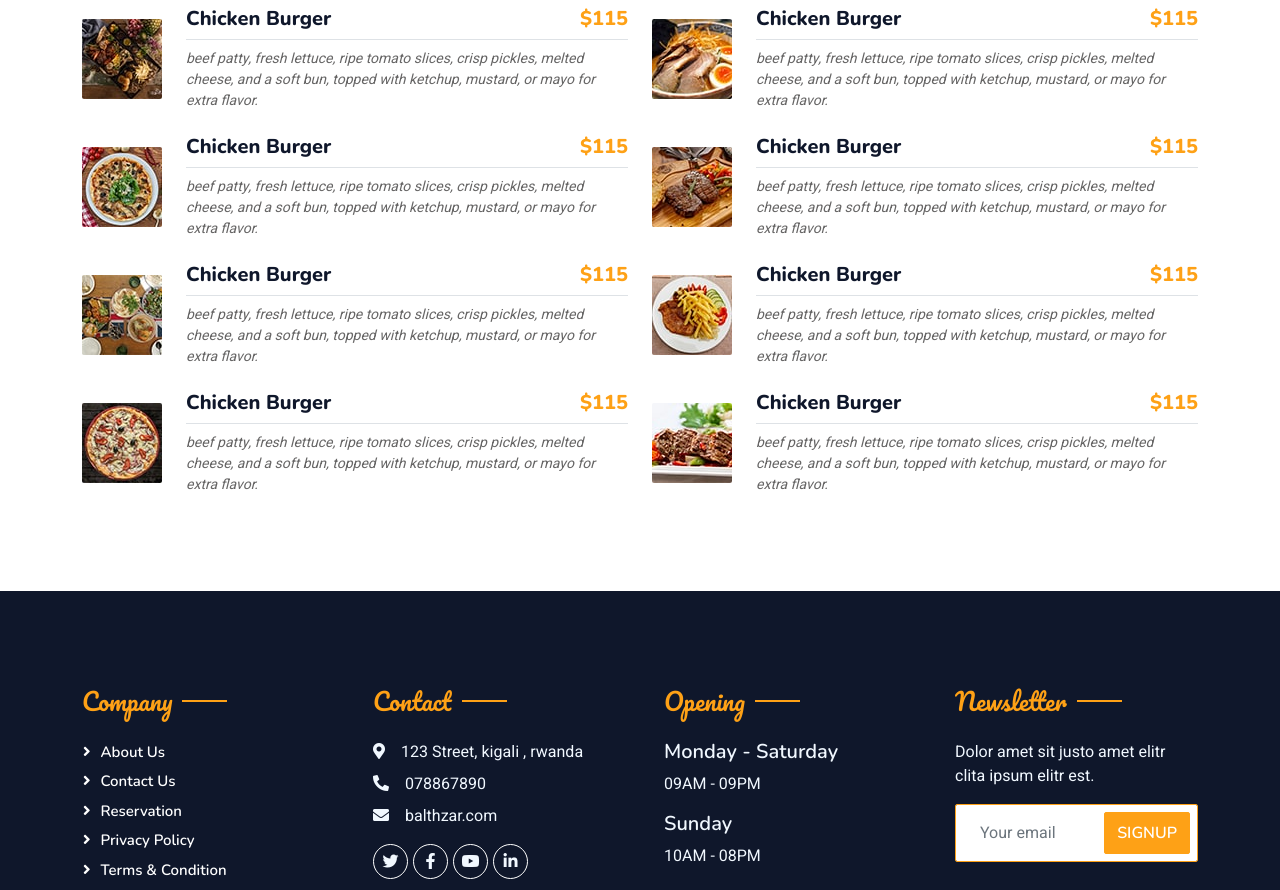
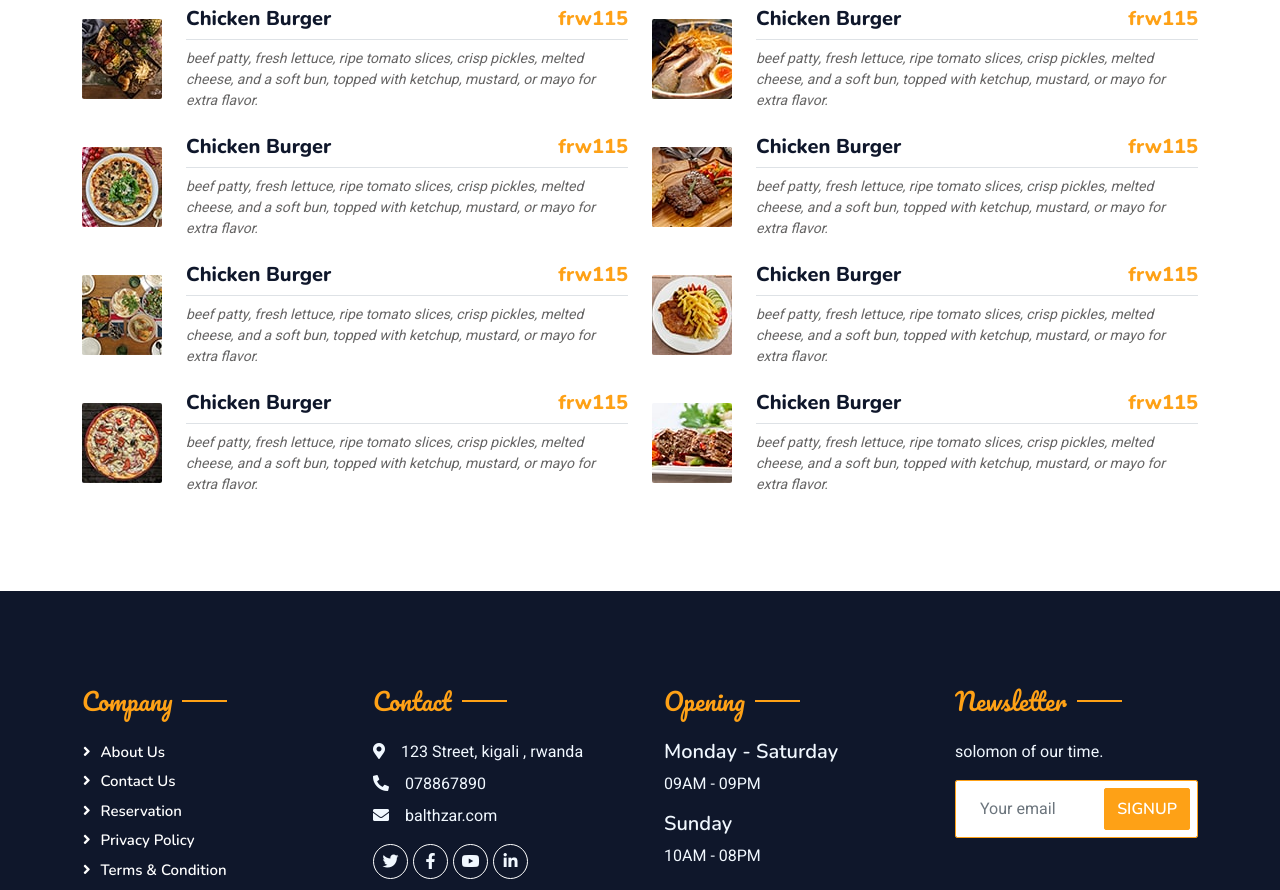
Before and after one commit to xixteenn/web-dev, a plain HTML site: page menu.html in a window 1280 px wide. Shown: the part 720-1610 px from the top of the page. Drawn offline with nearby package versions, Linux system fonts and the light colour scheme.

Commit message:
Update menu.html

```diff
--- a/menu.html
+++ b/menu.html
@@ -3,7 +3,7 @@
 
 <head>
     <meta charset="utf-8">
-    <title>Restoran - Bootstrap Restaurant Template</title>
+    <title>Restoran - Bootstrap Restaurant </title>
     <meta content="width=device-width, initial-scale=1.0" name="viewport">
     <meta content="" name="keywords">
     <meta content="" name="description">
@@ -135,7 +135,7 @@
                                         <div class="w-100 d-flex flex-column text-start ps-4">
                                             <h5 class="d-flex justify-content-between border-bottom pb-2">
                                                 <span>Chicken Burger</span>
-                                                <span class="text-primary">$115</span>
+                                                <span class="text-primary">frw115</span>
                                             </h5>
                                             <small class="fst-italic">beef patty, fresh lettuce, ripe tomato slices, crisp pickles, melted cheese, and a soft bun, topped with ketchup, mustard, or mayo for extra flavor.</small>
                                         </div>
@@ -147,7 +147,7 @@
                                         <div class="w-100 d-flex flex-column text-start ps-4">
                                             <h5 class="d-flex justify-content-between border-bottom pb-2">
                                                 <span>Chicken Burger</span>
-                                                <span class="text-primary">$115</span>
+                                                <span class="text-primary">frw115</span>
                                             </h5>
                                             <small class="fst-italic">beef patty, fresh lettuce, ripe tomato slices, crisp pickles, melted cheese, and a soft bun, topped with ketchup, mustard, or mayo for extra flavor.</small>
                                         </div>
@@ -159,7 +159,7 @@
                                         <div class="w-100 d-flex flex-column text-start ps-4">
                                             <h5 class="d-flex justify-content-between border-bottom pb-2">
                                                 <span>Chicken Burger</span>
-                                                <span class="text-primary">$115</span>
+                                                <span class="text-primary">frw115</span>
                                             </h5>
                                             <small class="fst-italic">beef patty, fresh lettuce, ripe tomato slices, crisp pickles, melted cheese, and a soft bun, topped with ketchup, mustard, or mayo for extra flavor.</small>
                                         </div>
@@ -171,7 +171,7 @@
                                         <div class="w-100 d-flex flex-column text-start ps-4">
                                             <h5 class="d-flex justify-content-between border-bottom pb-2">
                                                 <span>Chicken Burger</span>
-                                                <span class="text-primary">$115</span>
+                                                <span class="text-primary">frw115</span>
                                             </h5>
                                             <small class="fst-italic">beef patty, fresh lettuce, ripe tomato slices, crisp pickles, melted cheese, and a soft bun, topped with ketchup, mustard, or mayo for extra flavor.</small>
                                         </div>
@@ -183,7 +183,7 @@
                                         <div class="w-100 d-flex flex-column text-start ps-4">
                                             <h5 class="d-flex justify-content-between border-bottom pb-2">
                                                 <span>Chicken Burger</span>
-                                                <span class="text-primary">$115</span>
+                                                <span class="text-primary">frw115</span>
                                             </h5>
                                             <small class="fst-italic">beef patty, fresh lettuce, ripe tomato slices, crisp pickles, melted cheese, and a soft bun, topped with ketchup, mustard, or mayo for extra flavor.</small>
                                         </div>
@@ -195,7 +195,7 @@
                                         <div class="w-100 d-flex flex-column text-start ps-4">
                                             <h5 class="d-flex justify-content-between border-bottom pb-2">
                                                 <span>Chicken Burger</span>
-                                                <span class="text-primary">$115</span>
+                                                <span class="text-primary">frw115</span>
                                             </h5>
                                             <small class="fst-italic">beef patty, fresh lettuce, ripe tomato slices, crisp pickles, melted cheese, and a soft bun, topped with ketchup, mustard, or mayo for extra flavor.</small>
                                         </div>
@@ -207,7 +207,7 @@
                                         <div class="w-100 d-flex flex-column text-start ps-4">
                                             <h5 class="d-flex justify-content-between border-bottom pb-2">
                                                 <span>Chicken Burger</span>
-                                                <span class="text-primary">$115</span>
+                                                <span class="text-primary">frw115</span>
                                             </h5>
                                             <small class="fst-italic">beef patty, fresh lettuce, ripe tomato slices, crisp pickles, melted cheese, and a soft bun, topped with ketchup, mustard, or mayo for extra flavor.</small>
                                         </div>
@@ -219,7 +219,7 @@
                                         <div class="w-100 d-flex flex-column text-start ps-4">
                                             <h5 class="d-flex justify-content-between border-bottom pb-2">
                                                 <span>Chicken Burger</span>
-                                                <span class="text-primary">$115</span>
+                                                <span class="text-primary">frw115</span>
                                             </h5>
                                             <small class="fst-italic">beef patty, fresh lettuce, ripe tomato slices, crisp pickles, melted cheese, and a soft bun, topped with ketchup, mustard, or mayo for extra flavor.</small>
                                         </div>
@@ -235,7 +235,7 @@
                                         <div class="w-100 d-flex flex-column text-start ps-4">
                                             <h5 class="d-flex justify-content-between border-bottom pb-2">
                                                 <span>Chicken Burger</span>
-                                                <span class="text-primary">$115</span>
+                                                <span class="text-primary">frw115</span>
                                             </h5>
                                             <small class="fst-italic">beef patty, fresh lettuce, ripe tomato slices, crisp pickles, melted cheese, and a soft bun, topped with ketchup, mustard, or mayo for extra flavor.</small>
                                         </div>
@@ -247,7 +247,7 @@
                                         <div class="w-100 d-flex flex-column text-start ps-4">
                                             <h5 class="d-flex justify-content-between border-bottom pb-2">
                                                 <span>Chicken Burger</span>
-                                                <span class="text-primary">$115</span>
+                                                <span class="text-primary">frw115</span>
                                             </h5>
                                             <small class="fst-italic">ripe tomato slices, crisp pickles, melted</small>
                                         </div>
@@ -259,7 +259,7 @@
                                         <div class="w-100 d-flex flex-column text-start ps-4">
                                             <h5 class="d-flex justify-content-between border-bottom pb-2">
                                                 <span>Chicken Burger</span>
-                                                <span class="text-primary">$115</span>
+                                                <span class="text-primary">frw115</span>
                                             </h5>
                                             <small class="fst-italic">ripe tomato slices, crisp pickles, melted</small>
                                         </div>
@@ -271,7 +271,7 @@
                                         <div class="w-100 d-flex flex-column text-start ps-4">
                                             <h5 class="d-flex justify-content-between border-bottom pb-2">
                                                 <span>Chicken Burger</span>
-                                                <span class="text-primary">$115</span>
+                                                <span class="text-primary">frw115</span>
                                             </h5>
                                             <small class="fst-italic">ripe tomato slices, crisp pickles, melted</small>
                                         </div>
@@ -283,7 +283,7 @@
                                         <div class="w-100 d-flex flex-column text-start ps-4">
                                             <h5 class="d-flex justify-content-between border-bottom pb-2">
                                                 <span>Chicken Burger</span>
-                                                <span class="text-primary">$115</span>
+                                                <span class="text-primary">frw115</span>
                                             </h5>
                                             <small class="fst-italic">ripe tomato slices, crisp pickles, melted</small>
                                         </div>
@@ -467,7 +467,7 @@
                     </div>
                     <div class="col-lg-3 col-md-6">
                         <h4 class="section-title ff-secondary text-start text-primary fw-normal mb-4">Newsletter</h4>
-                        <p>Dolor amet sit justo amet elitr clita ipsum elitr est.</p>
+                        <p>solomon of our time.</p>
                         <div class="position-relative mx-auto" style="max-width: 400px;">
                             <input class="form-control border-primary w-100 py-3 ps-4 pe-5" type="text" placeholder="Your email">
                             <button type="button" class="btn btn-primary py-2 position-absolute top-0 end-0 mt-2 me-2">SignUp</button>
```
